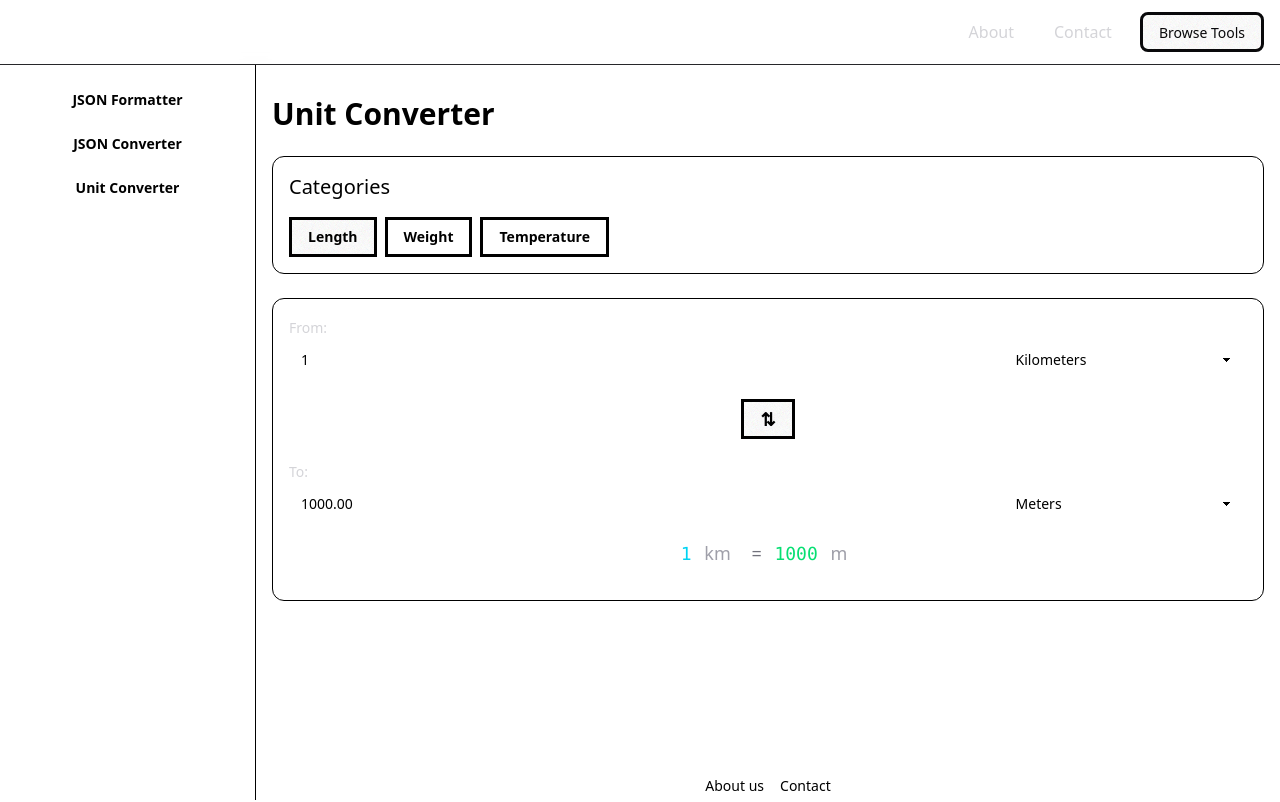
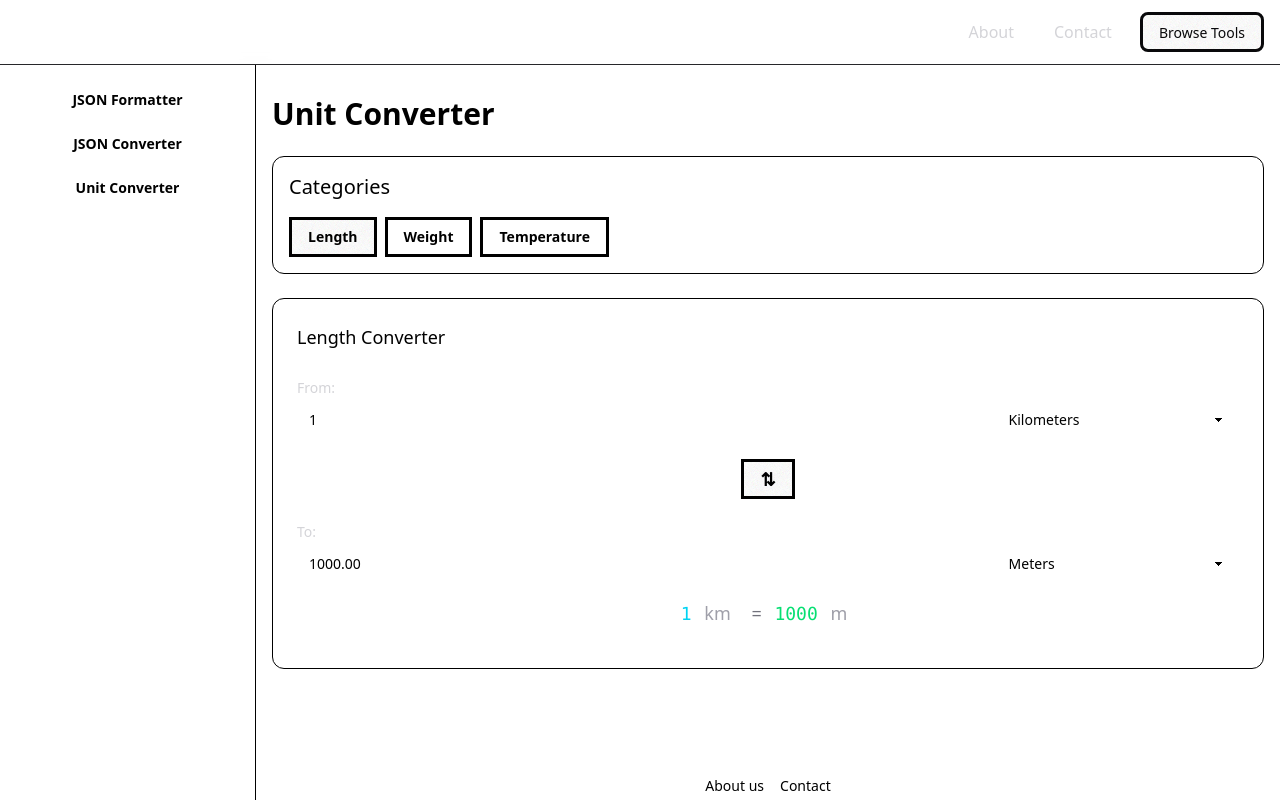
Before and after one commit to lazy-snorlax/webtools, a Vue app: page /unit-converter in a window 1280 px wide. Shown: the top 802 px of the page. Built offline with nearby package versions, Linux system fonts and the light colour scheme.

Commit message:
headings + spell check

```diff
--- a/src/components/LengthConverter.vue
+++ b/src/components/LengthConverter.vue
@@ -1,6 +1,9 @@
 <template>
     <div class="rounded-xl border backdrop-blur-sm">
-        <div class="p-4">
+        <div class="flex flex-col space-y-1 p-6">
+            <h3 class="text-lg flex items-center gap-2">Length Converter</h3>
+        </div>
+        <div class="p-6 pt-0">
             <div class="space-y-2">
                 <label class="text-sm font-medium text-zinc-300"> From:</label>
                 <div class="flex gap-3">
@@ -44,7 +47,7 @@ const units: Unit[] = [
     { key: 'km', label: 'Kilometers', factor: 1000 },
 
     { key: 'in', label: 'Inches', factor: 0.0254 },
-    { key: 'ft', label: 'Feet', factor: 0.3048 },
+    { key: 'ft', label: 'Foot', factor: 0.3048 },
     { key: 'yd', label: 'Yard', factor: 0.9144 },
     { key: 'mi', label: 'Mile', factor: 1609.344 },
     { key: 'nmi', label: 'Nautical miles', factor: 1852 },
--- a/src/components/TempConverter.vue
+++ b/src/components/TempConverter.vue
@@ -1,6 +1,9 @@
 <template>
     <div class="rounded-xl border backdrop-blur-sm">
-        <div class="p-4">
+        <div class="flex flex-col space-y-1 p-6">
+            <h3 class="text-lg flex items-center gap-2">Temperature Converter</h3>
+        </div>
+        <div class="p-6 pt-0">
             <div class="space-y-2">
                 <label class="text-sm font-medium text-zinc-300"> From:</label>
                 <div class="flex gap-3">
```
